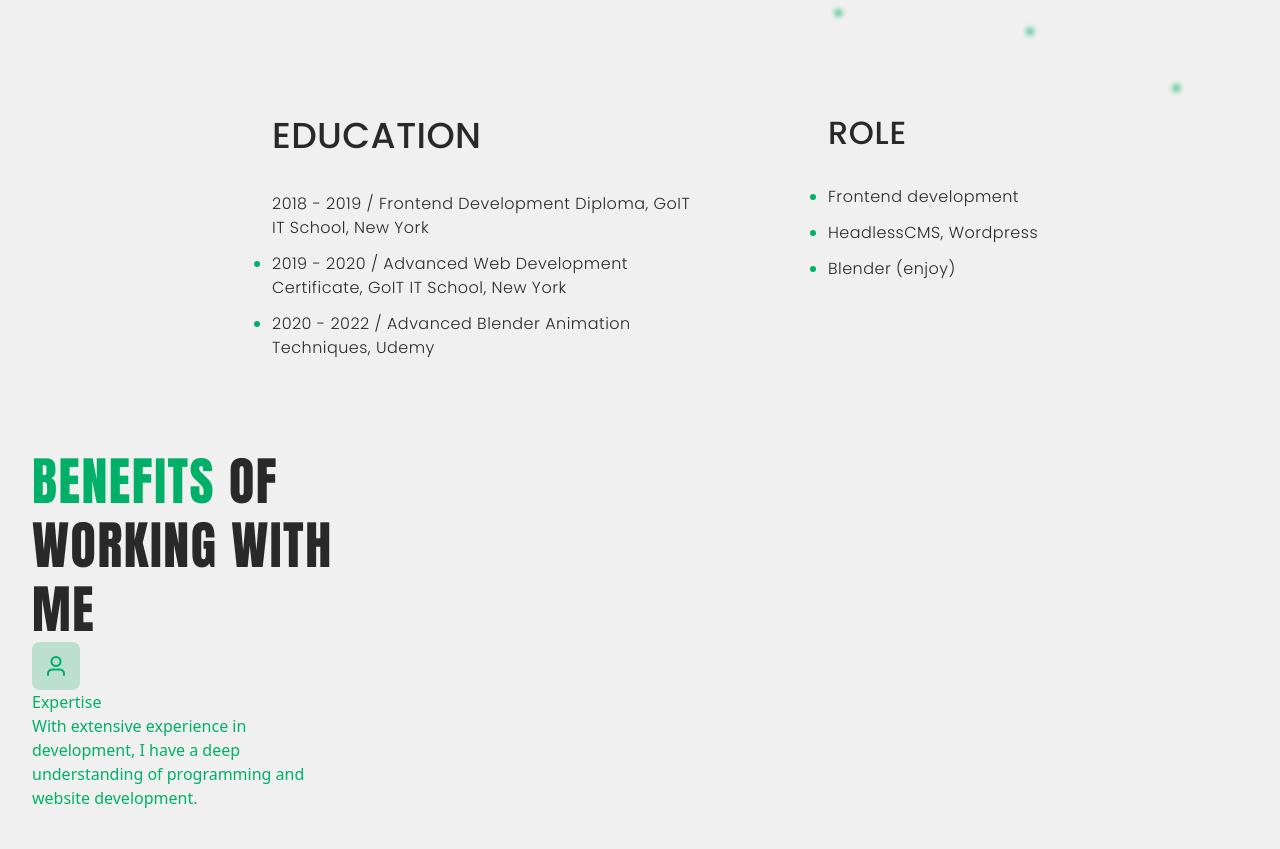
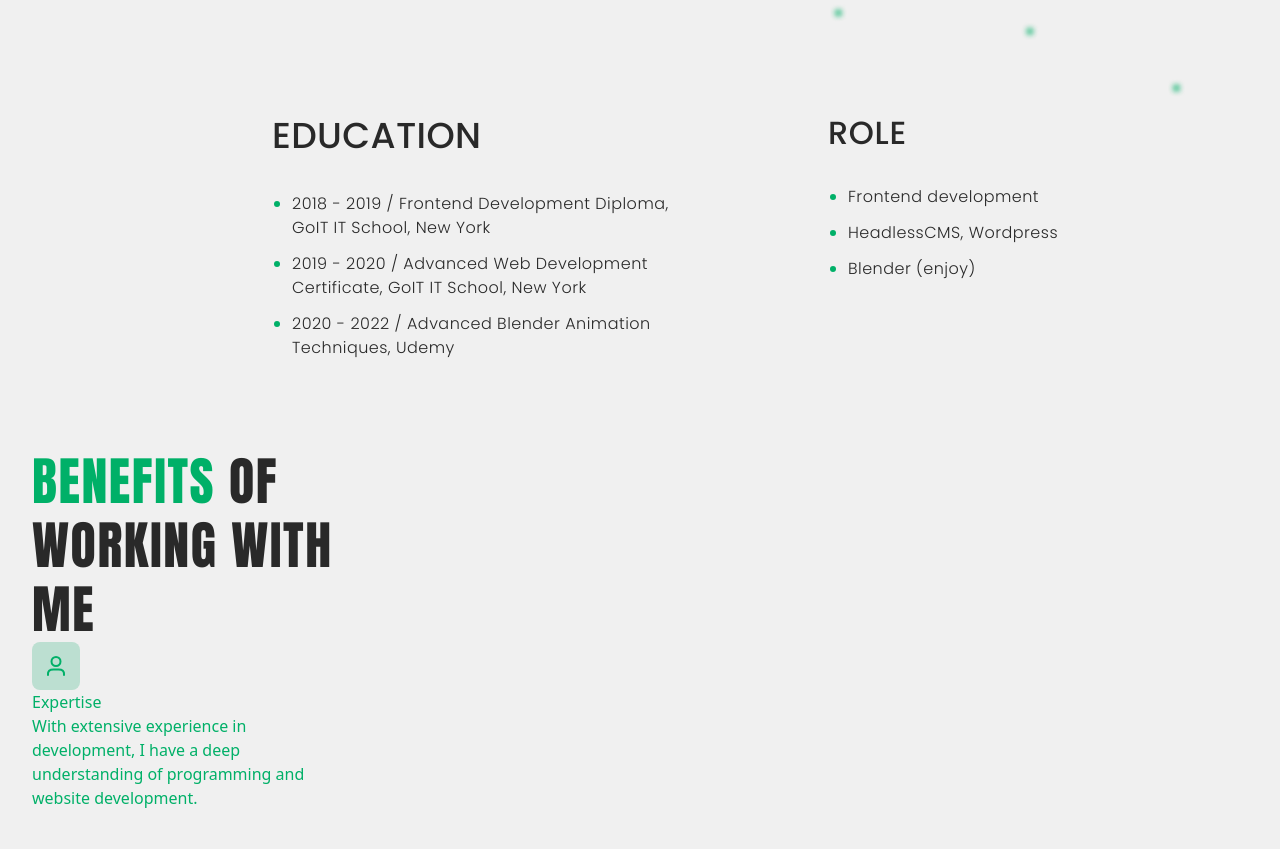
Before and after one commit to maxymus101/JS-team-project-g14, a website built with Vite: page src/index.html in a window 1280 px wide. Shown: the part 975-1824 px from the top of the page. Built offline with nearby package versions, Linux system fonts and the light colour scheme.

Commit message:
about me file css

```diff
--- a/src/css/about-me.css
+++ b/src/css/about-me.css
@@ -1,8 +1,4 @@
-.about-me {
- display: flex;
-align-items: left;
-flex-direction: column;
-}
+
    .about-me-title {
        font-family: "Impact", sans-serif;
    font-weight: 400;
@@ -28,7 +24,6 @@ align-items: center;
    }
    .bio-container {
        display: flex;
-align-items: left;
    justify-content: left;
    flex-direction: column;
    margin-bottom: 40px;
@@ -57,12 +52,9 @@ padding-bottom: 24px;
    }
 
    .education-continer {
-    display: flex;
-align-items: left;
-justify-content: left;
-flex-direction: column;
    padding-bottom: 40px;
    }
+
    .education-title {
        font-family: "Poppins", sans-serif;
    font-weight: 500;
@@ -74,6 +66,7 @@ color: #292929;
    padding-bottom: 32px;
 
    }
+
    .education-list {
        font-family: "Poppins", sans-serif;
    font-weight: 300;
@@ -82,11 +75,11 @@ line-height: 1.5;
    letter-spacing: 0.03em;
    color: #292929;
    display: flex;
-align-items: left;
-justify-content: left;
    flex-direction: column;
    gap: 12px;
    list-style: disc;
+   list-style-position: outside;
+   padding-left: 20px;
    }
 
    .education-list li::marker {
@@ -103,6 +96,7 @@ list-style: disc;
        color: #292929;
        padding-bottom: 32px;
    }
+
    .role-list {
        font-family: "Poppins", sans-serif;
    font-weight: 300;
@@ -111,12 +105,13 @@ line-height: 1.5;
    letter-spacing: 0.03em;
    color: #292929;
    display: flex;
-align-items: left;
-justify-content: left;
    flex-direction: column;
    gap: 12px;
    list-style: disc;
+   list-style-position: outside;
+   padding-left: 20px;
    }
+
    .role-list li::marker {
        color: #00B068;
    }
@@ -128,10 +123,6 @@ list-style: disc;
    }
 
 
-
-
-
-
    /*about-me tablet*/
    @media screen and (min-width: 768px) {
 
@@ -139,18 +130,20 @@ list-style: disc;
           font-size: 108px;
           line-height: 1.1;
           letter-spacing: 0.02em;
-       align-items: start;
           }
+
           .content-image-container {
            position: relative;
            top: 90px;
           }
+
           .bio-img-container {
            display: grid;
            grid-template-columns: 3fr 3fr;
            margin: 0;
          gap: 32px;
           }
+
           .bio-title {
           font-size: 36px;
           line-height: 1.3;
@@ -173,29 +166,31 @@ list-style: disc;
           }
 
        }
+
+       /*about-me desctop*/
     @media screen and (min-width: 1280px) {
 
            .content-image-container {
             position: relative;
             top: 100px;
            }
+
            .bio-img-container {
             grid-template-columns: 3fr 3fr;
           gap: 136px;
           margin-left: 240px;
            }
+
            .bio-title {
            font-size: 36px;
            line-height: 1.3;
            letter-spacing: 0.01em;
            }
+
            .educ-role-container{
-         display: grid;
           grid-template-columns: 2fr 2fr;
-         margin: 0;
           gap: 136px;
           margin-left: 240px;
-       position: relative;
           top: -50px;
            }
 
--- a/src/partials/about-me.html
+++ b/src/partials/about-me.html
@@ -44,7 +44,7 @@
                     <div class="education-continer">
                         <h3 class="education-title">EDUCATION</h3>
                     <ul class="education-list">
-                        <li class="role-list">2018 - 2019  / Frontend Development Diploma, GoIT IT School, New York</li>
+                        <li class="education-item">2018 - 2019  / Frontend Development Diploma, GoIT IT School, New York</li>
                         <li class="education-item">2019 - 2020 / Advanced Web Development Certificate, GoIT IT School, New York</li>
                         <li class="education-item">2020 - 2022 / Advanced Blender Animation Techniques, Udemy</li>
                     </ul>
```
Lines whose indentation alone changed are shown as unchanged.
